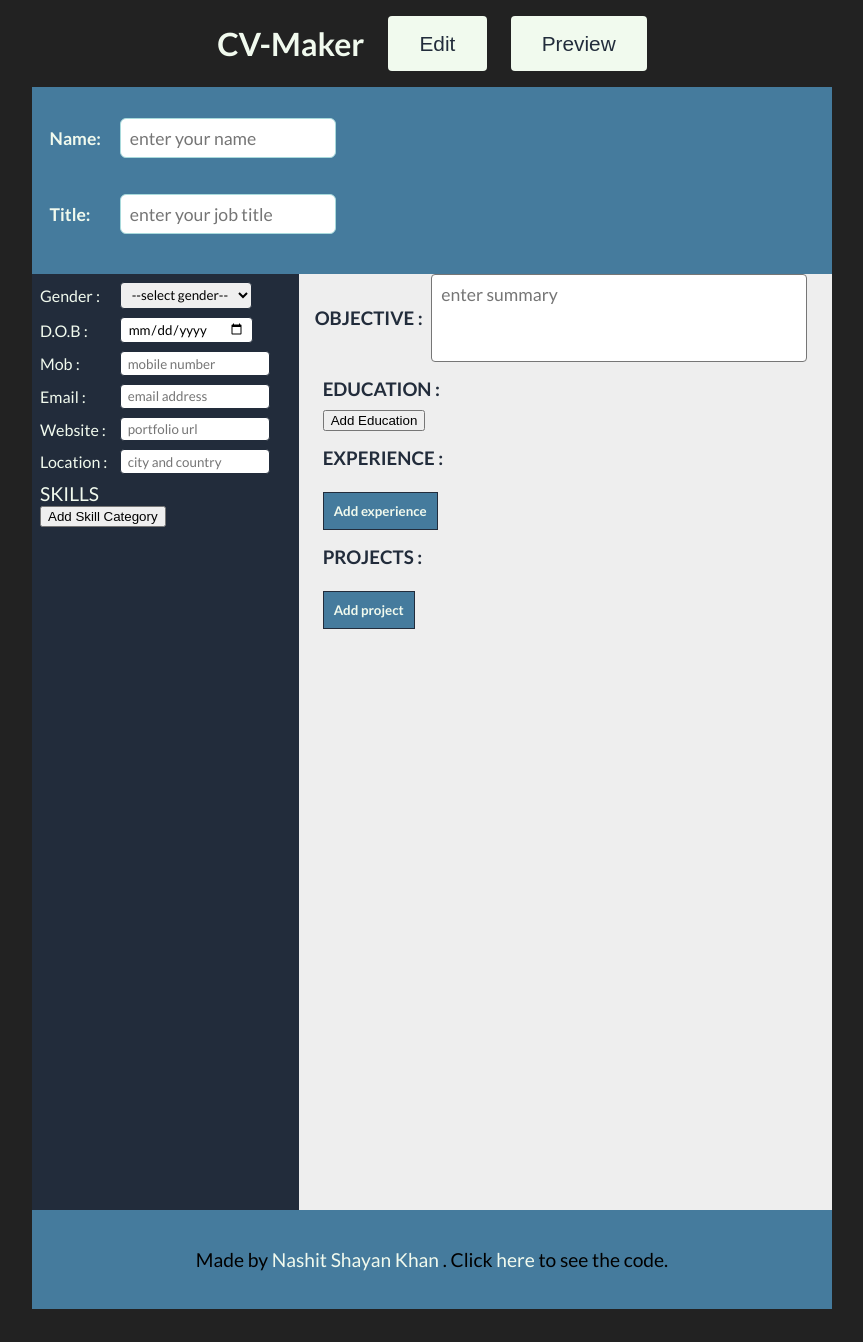
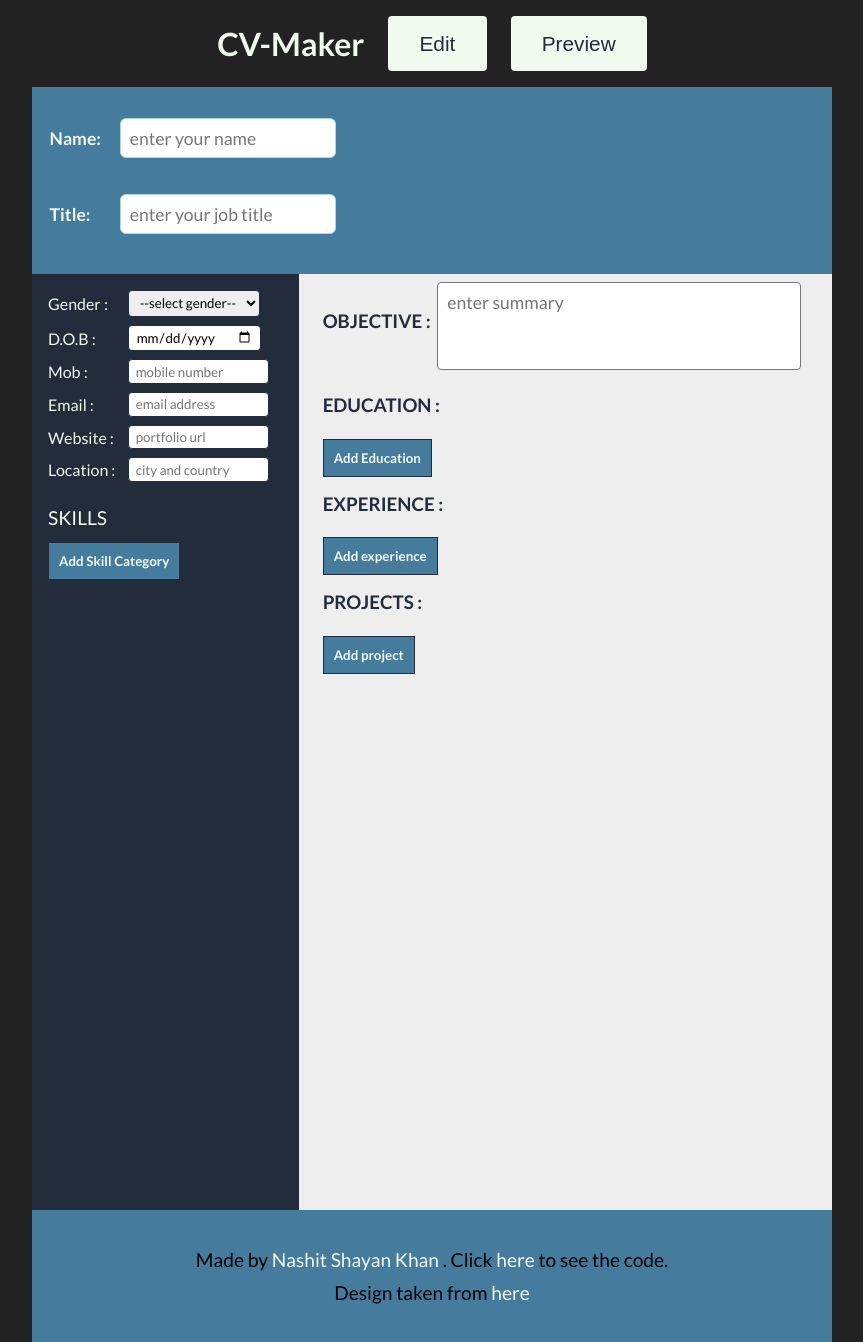
Before and after one commit to nashitshayan/cv-project, a React (Create React App) app: page / in a window 1280 px wide. Shown: the whole page, without its empty margins (208-1071 px from the left). Before the commit the page ends 1309 px from the top, so only its background shows below. Built offline with nearby package versions, Linux system fonts and the light colour scheme.

Commit message:
refactor

```diff
--- a/src/components/Education.js
+++ b/src/components/Education.js
@@ -1,225 +1,3 @@
-// import React, { Component } from 'react';
-
-// class Education extends Component {
-// 	constructor(props) {
-// 		super(props);
-
-// 		this.state = {
-// 			class10: {
-// 				schoolName: '',
-// 				passingYear: '',
-// 				result: '',
-// 			},
-// 			class12: {
-// 				schoolName: '',
-// 				passingYear: '',
-// 				result: '',
-// 			},
-// 			college: {
-// 				collegeName: '',
-// 				courseName: '',
-// 				passingYear: '',
-// 				result: '',
-// 			},
-// 			isEdit: true,
-// 		};
-// 	}
-
-// 	handleChange = (e) => {
-// 		const { name, value, className } = e.target;
-
-// 		this.setState((prevState) => ({
-// 			...prevState,
-// 			[className]: {
-// 				...prevState[className],
-// 				[name]: value,
-// 			},
-// 		}));
-// 	};
-// 	handleFormSave = (e) => {
-// 		e.preventDefault();
-// 		this.setState((prevState) => ({
-// 			...prevState,
-// 			isEdit: false,
-// 		}));
-// 	};
-// 	handleEdit = () => {
-// 		this.setState((prevState) => ({
-// 			...prevState,
-// 			isEdit: true,
-// 		}));
-// 	};
-
-// 	render() {
-// 		const { class10, class12, college, isEdit } = this.state;
-// 		// const basic = {
-// 		// 	backgroundColor: '#ffe8d6',
-// 		// 	padding: '2rem',
-// 		// };
-// 		const editableSection = (
-// 			<form className='form' onSubmit={this.handleFormSave}>
-// 				{/* <div>
-// 					<label>
-// 						School name
-// 						<input
-// 							type='text'
-// 							placeholder='enter the school name'
-// 							name='schoolName'
-// 							value={class10.schoolName}
-// 							onChange={this.handleChange}
-// 							className='class10'
-// 						/>
-// 					</label>
-// 					<label>
-// 						Passing Year
-// 						<input
-// 							type='text'
-// 							placeholder='enter the passing year'
-// 							name='passingYear'
-// 							value={class10.passingYear}
-// 							onChange={this.handleChange}
-// 							className='class10'
-// 						/>
-// 					</label>
-// 					<label>
-// 						Result
-// 						<input
-// 							type='text'
-// 							placeholder='enter the final result '
-// 							name='result'
-// 							value={class10.result}
-// 							onChange={this.handleChange}
-// 							className='class10'
-// 						/>
-// 					</label>
-// 				</div>
-// 				<div>
-// 					<label>
-// 						School name
-// 						<input
-// 							type='text'
-// 							placeholder='enter the school name'
-// 							name='schoolName'
-// 							value={class12.schoolName}
-// 							onChange={this.handleChange}
-// 							className='class12'
-// 						/>
-// 					</label>
-// 					<label>
-// 						Passing Year
-// 						<input
-// 							type='text'
-// 							placeholder='enter the passing year'
-// 							name='passingYear'
-// 							value={class12.passingYear}
-// 							onChange={this.handleChange}
-// 							className='class12'
-// 						/>
-// 					</label>
-// 					<label>
-// 						Result
-// 						<input
-// 							type='text'
-// 							placeholder='enter the final result '
-// 							name='result'
-// 							value={class12.result}
-// 							onChange={this.handleChange}
-// 							className='class12'
-// 						/>
-// 					</label>
-// 				</div> */}
-// 				{/* <div> */}
-// 				<label>
-// 					College :
-// 					<input
-// 						type='text'
-// 						placeholder='enter the school name'
-// 						name='collegeName'
-// 						value={college.collegeName}
-// 						onChange={this.handleChange}
-// 						className='college'
-// 						required
-// 					/>
-// 				</label>
-// 				<label>
-// 					Graduated :
-// 					<input
-// 						type='month'
-// 						placeholder='enter the passing year'
-// 						name='passingYear'
-// 						value={college.passingYear}
-// 						onChange={this.handleChange}
-// 						className='college'
-// 						required
-// 					/>
-// 				</label>
-// 				<label>
-// 					Course :
-// 					<input
-// 						type='text'
-// 						placeholder='enter the course name'
-// 						name='courseName'
-// 						value={college.courseName}
-// 						onChange={this.handleChange}
-// 						className='college'
-// 						required
-// 					/>
-// 				</label>
-// 				<label>
-// 					Result :
-// 					<input
-// 						type='text'
-// 						placeholder='enter the final result '
-// 						name='result'
-// 						value={college.result}
-// 						onChange={this.handleChange}
-// 						className='college'
-// 						required
-// 					/>
-// 				</label>
-// 				{/* </div> */}
-// 				<button>Save</button>
-// 			</form>
-// 		);
-// 		const displaySection = (
-// 			<div className='displaySection'>
-// 				{/* <div>
-// 					<div>School Name : {class10.schoolName}</div>
-// 					<div>Passing Year : {class10.passingYear}</div>
-// 					<div>CGPA : {class10.result}</div>
-// 				</div>
-// 				<div>
-// 					<div>School Name : {class12.schoolName}</div>
-// 					<div>Passing Year : {class12.passingYear}</div>
-// 					<div>CGPA : {class12.result}</div>
-// 				</div> */}
-// 				<div>
-// 					<div className='displaySection--items'>
-// 						<div>College :</div> <div>{college.collegeName}</div>
-// 					</div>
-// 					<div className='displaySection--items'>
-// 						<div>Graduated :</div> <div>{college.passingYear}</div>
-// 					</div>
-// 					<div className='displaySection--items'>
-// 						<div>Course :</div> <div>{college.courseName}</div>
-// 					</div>
-// 					<div className='displaySection--items'>
-// 						<div>CGPA :</div> <div>{college.result}</div>
-// 					</div>
-// 				</div>
-// 				<button onClick={this.handleEdit}>Edit</button>
-// 			</div>
-// 		);
-// 		return (
-// 			<div>
-// 				<h2 className='sectionTitle'>Education</h2>
-// 				{isEdit ? editableSection : displaySection}
-// 			</div>
-// 		);
-// 	}
-// }
-
-// export default Education;
 import React from 'react';
 
 function Education({
@@ -301,7 +79,7 @@ function Education({
 					</div>
 				);
 			})}
-			<button onClick={addEducation} className='btn-addSkillCategory'>
+			<button onClick={addEducation} className='btn-addSection'>
 				Add Education
 			</button>
 		</div>
--- a/src/components/Footer.js
+++ b/src/components/Footer.js
@@ -3,6 +3,7 @@ import React from 'react';
 function Footer() {
 	return (
 		<footer>
+			<div>
 				Made by
 				<a href='https://github.com/nashitshayan' target='_blank'>
 					{' '}
@@ -14,6 +15,13 @@ function Footer() {
 					here{' '}
 				</a>
 				to see the code.
+			</div>
+			<div>
+				Design taken from{' '}
+				<a href='https://www.goodcv.com/images/cv/screenshots/thumbs/en/outstanding_10.png?v=1.0.1'>
+					here
+				</a>
+			</div>
 		</footer>
 	);
 }
--- a/src/components/Objective.js
+++ b/src/components/Objective.js
@@ -2,7 +2,7 @@ import React from 'react';
 
 function Objective({ objectiveData, changeHandler }) {
 	return (
-		<div className='objectiveData asideSection'>
+		<div className='objectiveData section'>
 			<div className='input-row'>
 				<h3>OBJECTIVE : </h3>
 				<textarea
--- a/src/components/PersonalInfo.js
+++ b/src/components/PersonalInfo.js
@@ -2,7 +2,7 @@ import React from 'react';
 
 function PersonalInfo({ personalData, changeHandler }) {
 	return (
-		<div className='personalData'>
+		<div className='personalData section'>
 			<div className='input-row'>
 				<label htmlFor='personalData--input-gender'>Gender : </label>
 				<select
--- a/src/components/Skills.js
+++ b/src/components/Skills.js
@@ -8,7 +8,7 @@ function Skills({
 	deleteSkill,
 }) {
 	return (
-		<div className=' skillsData asideSection'>
+		<div className=' skillsData section'>
 			<div className='skillsData-label'>SKILLS</div>
 			{skillsData.map((skillCategory, skillCategoryIndex) => {
 				return (
@@ -65,7 +65,7 @@ function Skills({
 				);
 			})}
 
-			<button onClick={addSkillCategory} className='btn-addSkillCategory'>
+			<button onClick={addSkillCategory} className='btn-addSection'>
 				Add Skill Category
 			</button>
 		</div>
```
Lines whose indentation alone changed are shown as unchanged.
